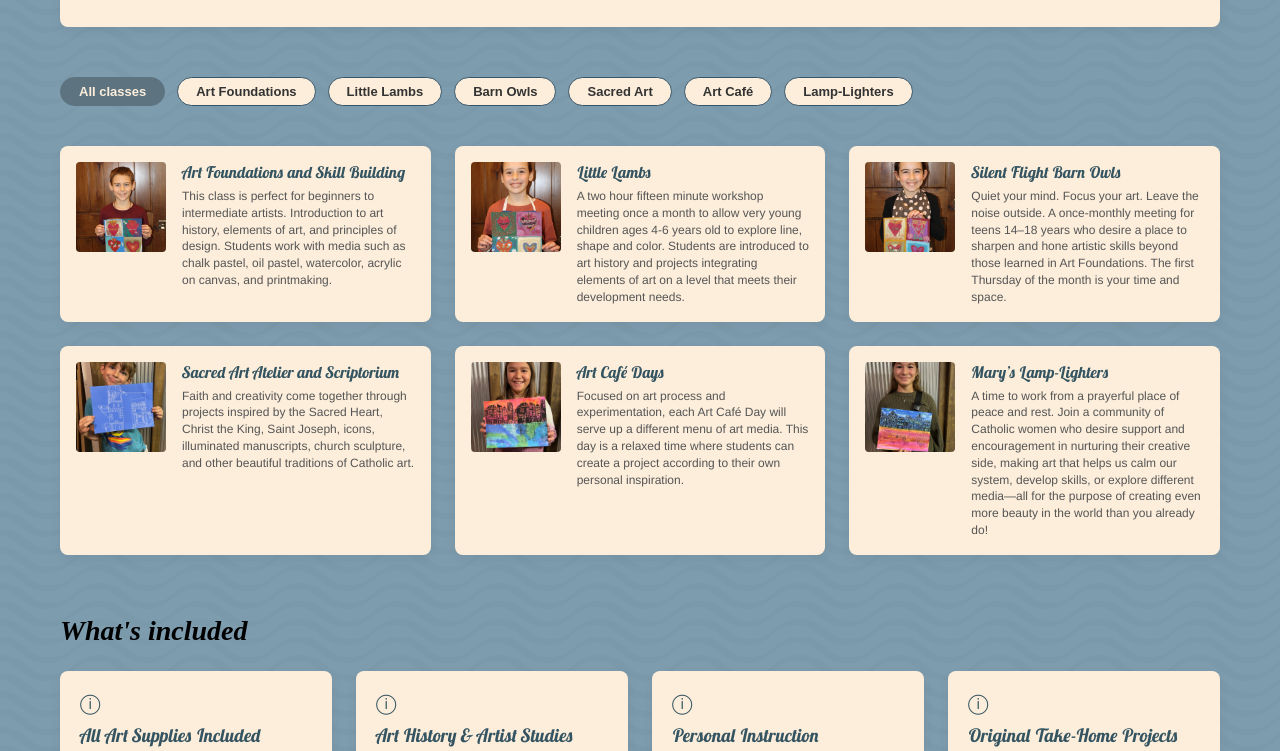
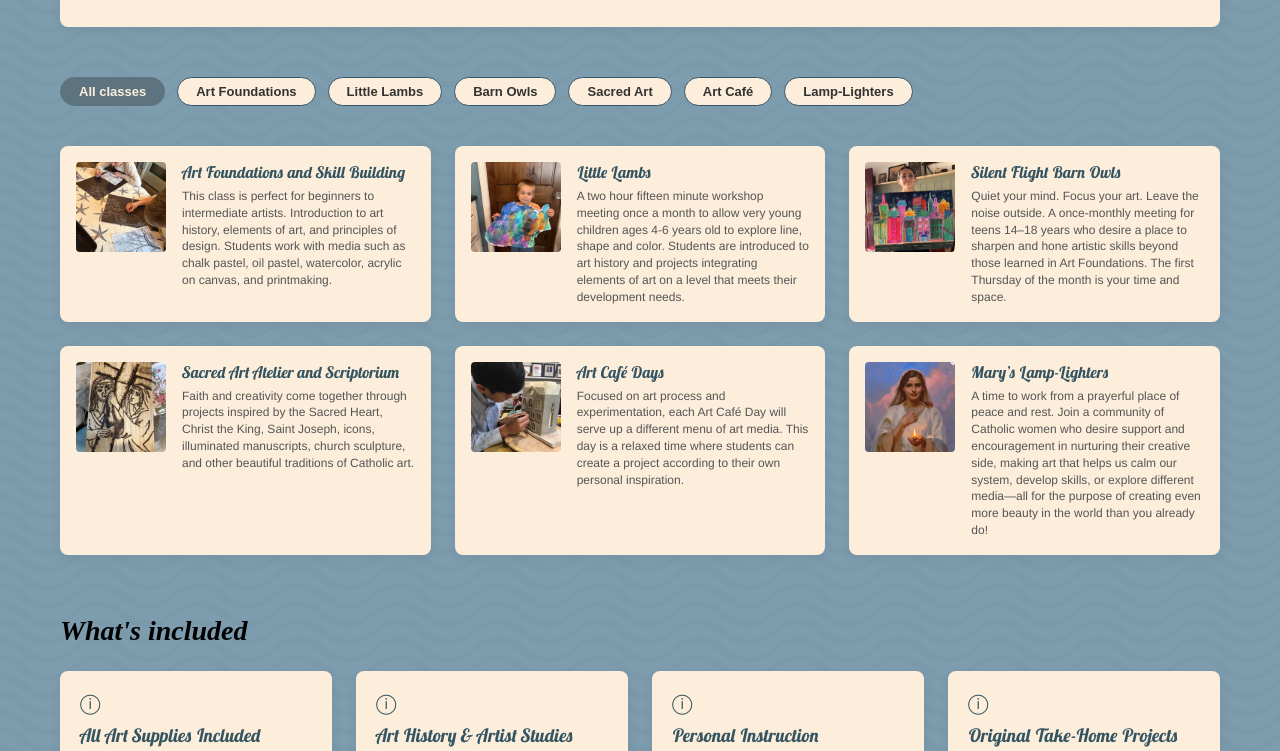
Before and after one commit to BJMMentink/GMCHE-site, a plain HTML site: page classes.html in a window 1280 px wide. Shown: the part 605-1356 px from the top of the page. Drawn offline with Linux system fonts and the light colour scheme.

Commit message:
Adds all the original pictures into the website

```diff
--- a/classes.html
+++ b/classes.html
@@ -16,7 +16,7 @@
   <!-- SECTION 1: INJECTED SPLIT ROW (Image left, text right) -->
   <section class="classes-split-row">
     <!-- Sized safely via page-specific layout overrides -->
-    <img class="card-img-placeholder classes-main-hero-image" src="img/samples/art-7.jpeg" alt="Instructor helping a student with an artwork at the studio table">
+    <img class="card-img-placeholder classes-main-hero-image" src="img/classes/classes_1.jpeg" alt="Instructor helping a student with an artwork at the studio table">
 
     <div class="classes-text-block">
       <h2>Our classes</h2>
@@ -45,7 +45,7 @@
 
       <!-- Class Item Card 1 -->
       <div class="catalog-card">
-        <img class="card-thumb-placeholder" src="img/samples/art-8.JPG" alt="Young student holding a heart-themed art project">
+        <img class="card-thumb-placeholder" src="img/classes/classes_2.jpg" alt="Young student holding a heart-themed art project">
         <div class="catalog-card-text">
           <h3>Art Foundations and Skill Building</h3>
           <p>This class is perfect for beginners to intermediate artists. Introduction to art history, elements of art, and principles of design. Students work with media such as chalk pastel, oil pastel, watercolor, acrylic on canvas, and printmaking.</p>
@@ -54,7 +54,7 @@
 
       <!-- Class Item Card 2 -->
       <div class="catalog-card">
-        <img class="card-thumb-placeholder" src="img/samples/art-9.JPG" alt="Student holding a colorful panel of heart paintings">
+        <img class="card-thumb-placeholder" src="img/classes/classes_3.jpg" alt="Student holding a colorful panel of heart paintings">
         <div class="catalog-card-text">
           <h3>Little Lambs</h3>
           <p>A two hour fifteen minute workshop meeting once a month to allow very young children ages 4-6 years old to explore line, shape and color. Students are introduced to art history and projects integrating elements of art on a level that meets their development needs.</p>
@@ -63,7 +63,7 @@
 
       <!-- Class Item Card 3 -->
       <div class="catalog-card">
-        <img class="card-thumb-placeholder" src="img/samples/art-10.JPG" alt="Student presenting a set of heart and flower artworks">
+        <img class="card-thumb-placeholder" src="img/classes/classes_4.jpeg" alt="Student presenting a set of heart and flower artworks">
         <div class="catalog-card-text">
           <h3>Silent Flight Barn Owls</h3>
           <p>Quiet your mind. Focus your art. Leave the noise outside. A once-monthly meeting for teens 14–18 years who desire a place to sharpen and hone artistic skills beyond those learned in Art Foundations. The first Thursday of the month is your time and space.</p>
@@ -72,7 +72,7 @@
 
       <!-- Class Item Card 4 -->
       <div class="catalog-card">
-        <img class="card-thumb-placeholder" src="img/samples/art-11.jpeg" alt="Student holding a blue architectural line drawing">
+        <img class="card-thumb-placeholder" src="img/classes/classes_5.jpg" alt="Student holding a blue architectural line drawing">
         <div class="catalog-card-text">
           <h3>Sacred Art Atelier and Scriptorium</h3>
           <p>Faith and creativity come together through projects inspired by the Sacred Heart, Christ the King, Saint Joseph, icons, illuminated manuscripts, church sculpture, and other beautiful traditions of Catholic art.</p>
@@ -81,7 +81,7 @@
 
       <!-- Class Item Card 5 -->
       <div class="catalog-card">
-        <img class="card-thumb-placeholder" src="img/samples/art-12.jpeg" alt="Student holding a bright cityscape painting">
+        <img class="card-thumb-placeholder" src="img/classes/classes_6.jpg" alt="Student holding a bright cityscape painting">
         <div class="catalog-card-text">
           <h3>Art Café Days</h3>
           <p>Focused on art process and experimentation, each Art Café Day will serve up a different menu of art media. This day is a relaxed time where students can create a project according to their own personal inspiration.</p>
@@ -90,7 +90,7 @@
 
       <!-- Class Item Card 6 -->
       <div class="catalog-card">
-        <img class="card-thumb-placeholder" src="img/samples/art-13.jpeg" alt="Student holding a colorful landscape painting">
+        <img class="card-thumb-placeholder" src="img/classes/classes_7.png" alt="Student holding a colorful landscape painting">
         <div class="catalog-card-text">
           <h3>Mary’s Lamp-Lighters</h3>
           <p>A time to work from a prayerful place of peace and rest. Join a community of Catholic women who desire support and encouragement in nurturing their creative side, making art that helps us calm our system, develop skills, or explore different media—all for the purpose of creating even more beauty in the world than you already do!</p>
```
Also changed, not shown: about.html (+2 -2 lines), calendar.html (+1 -1 lines), faq.html (+1 -0 lines).
